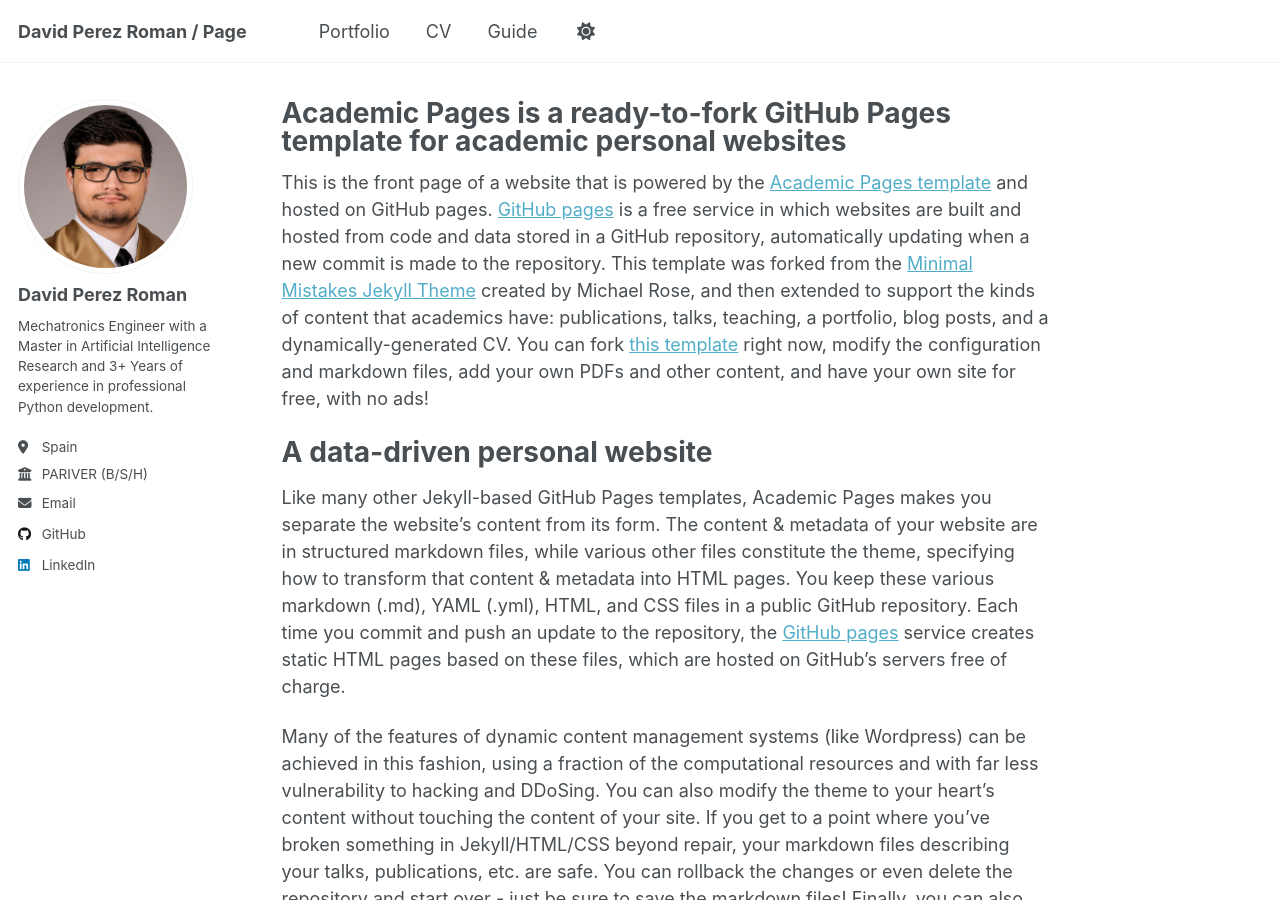
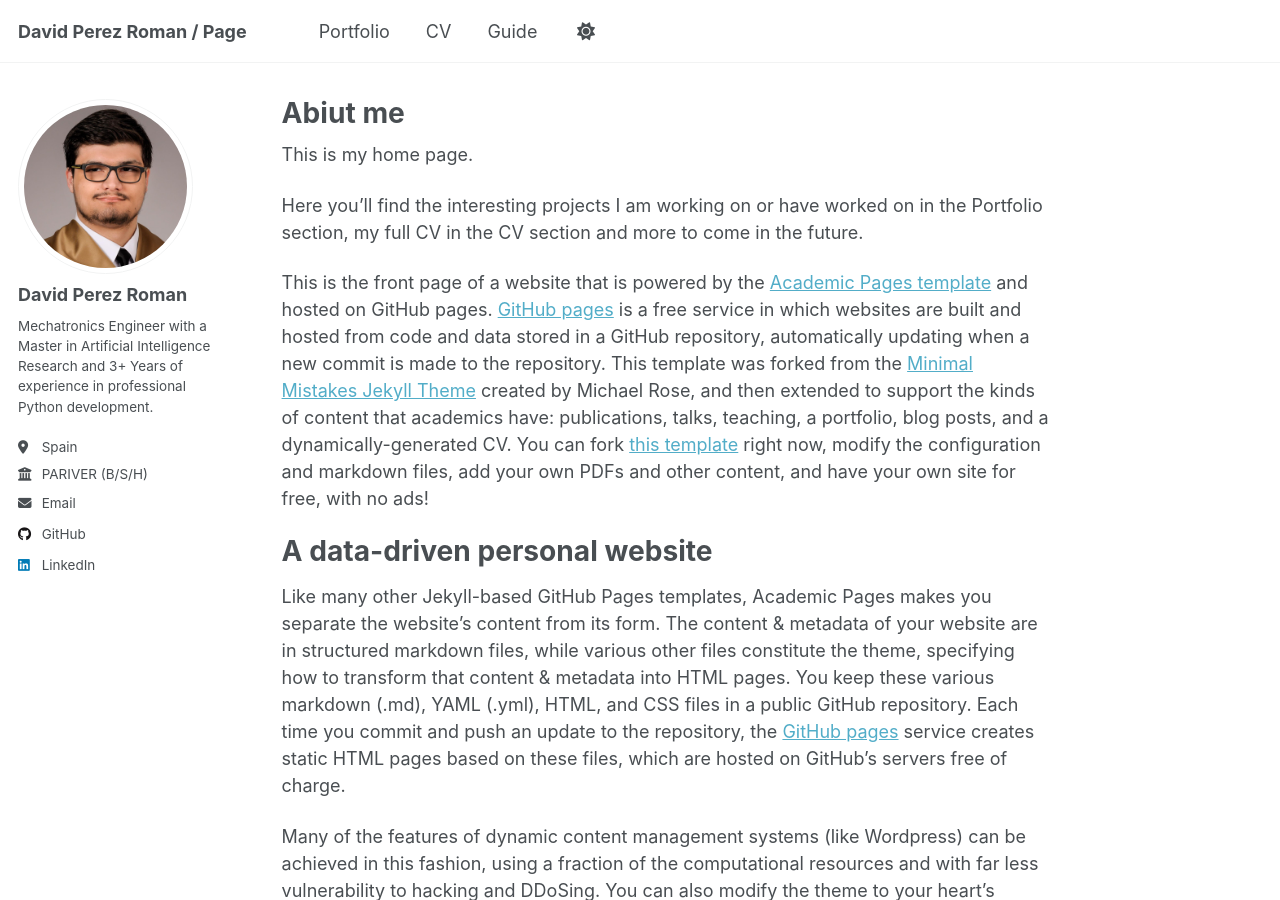
Before and after one commit to PerezDavid-98/PerezDavid-98.github.io, a Jekyll site: the page built from _pages/about.md, in a window 1280 px wide and 900 px high. Built offline with Jekyll 4.4.1, drawn with Linux system fonts in a browser that asks for light colours.

Commit message:
modified about section

```diff
--- a/_pages/about.md
+++ b/_pages/about.md
@@ -1,11 +1,17 @@
 ---
 permalink: /
-title: "Academic Pages is a ready-to-fork GitHub Pages template for academic personal websites"
+title: "Abiut me"
 author_profile: true
 redirect_from:
   - /about/
   - /about.html
 ---
+
+
+This is my home page.
+
+Here you'll find the interesting projects I am working on or have worked on in the Portfolio section, my full CV in the CV section and more to come in the future.
+
 
 This is the front page of a website that is powered by the [Academic Pages template](https://github.com/academicpages/academicpages.github.io) and hosted on GitHub pages. [GitHub pages](https://pages.github.com) is a free service in which websites are built and hosted from code and data stored in a GitHub repository, automatically updating when a new commit is made to the repository. This template was forked from the [Minimal Mistakes Jekyll Theme](https://mmistakes.github.io/minimal-mistakes/) created by Michael Rose, and then extended to support the kinds of content that academics have: publications, talks, teaching, a portfolio, blog posts, and a dynamically-generated CV. You can fork [this template](https://github.com/academicpages/academicpages.github.io) right now, modify the configuration and markdown files, add your own PDFs and other content, and have your own site for free, with no ads!
 
```
